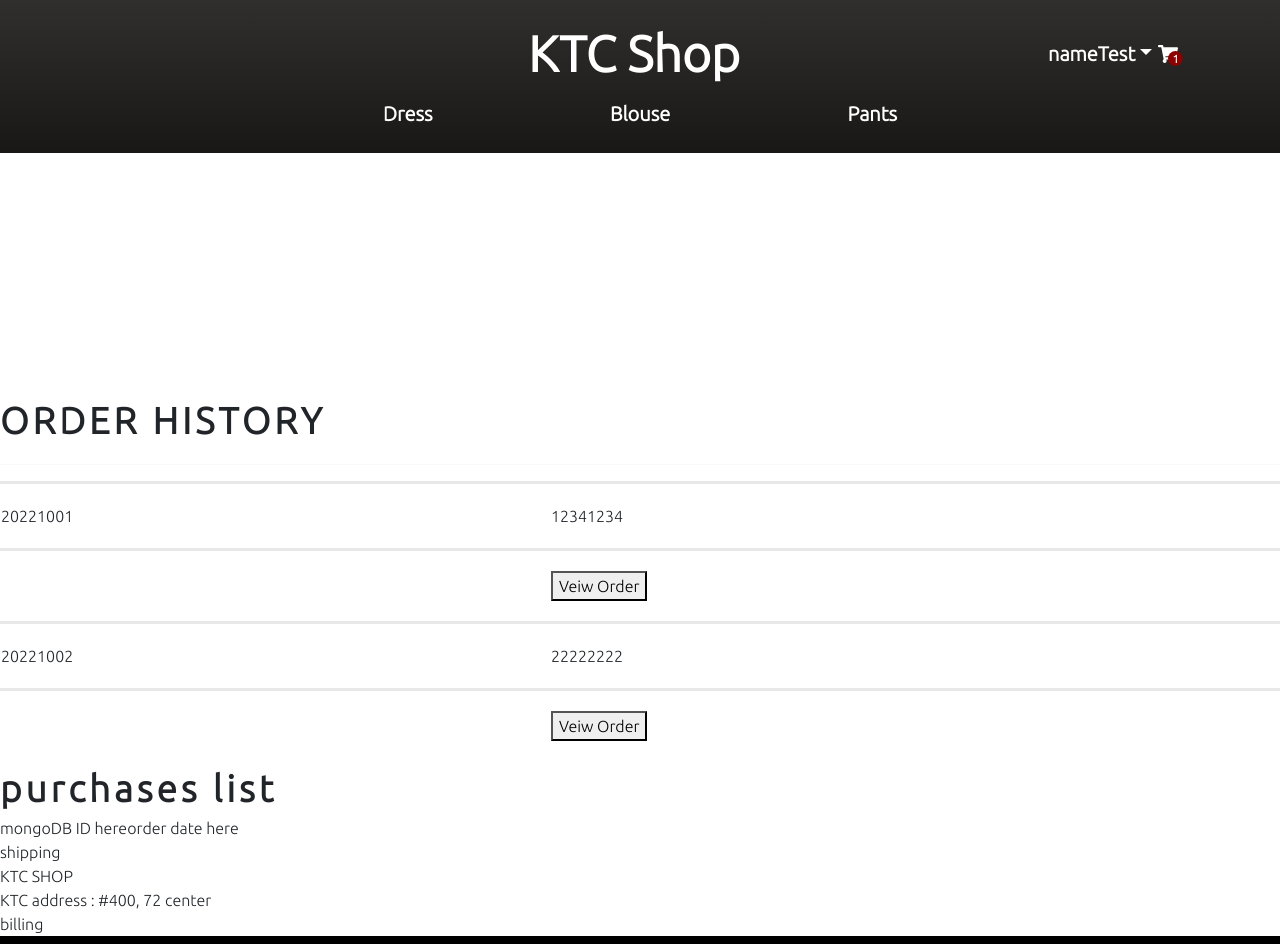
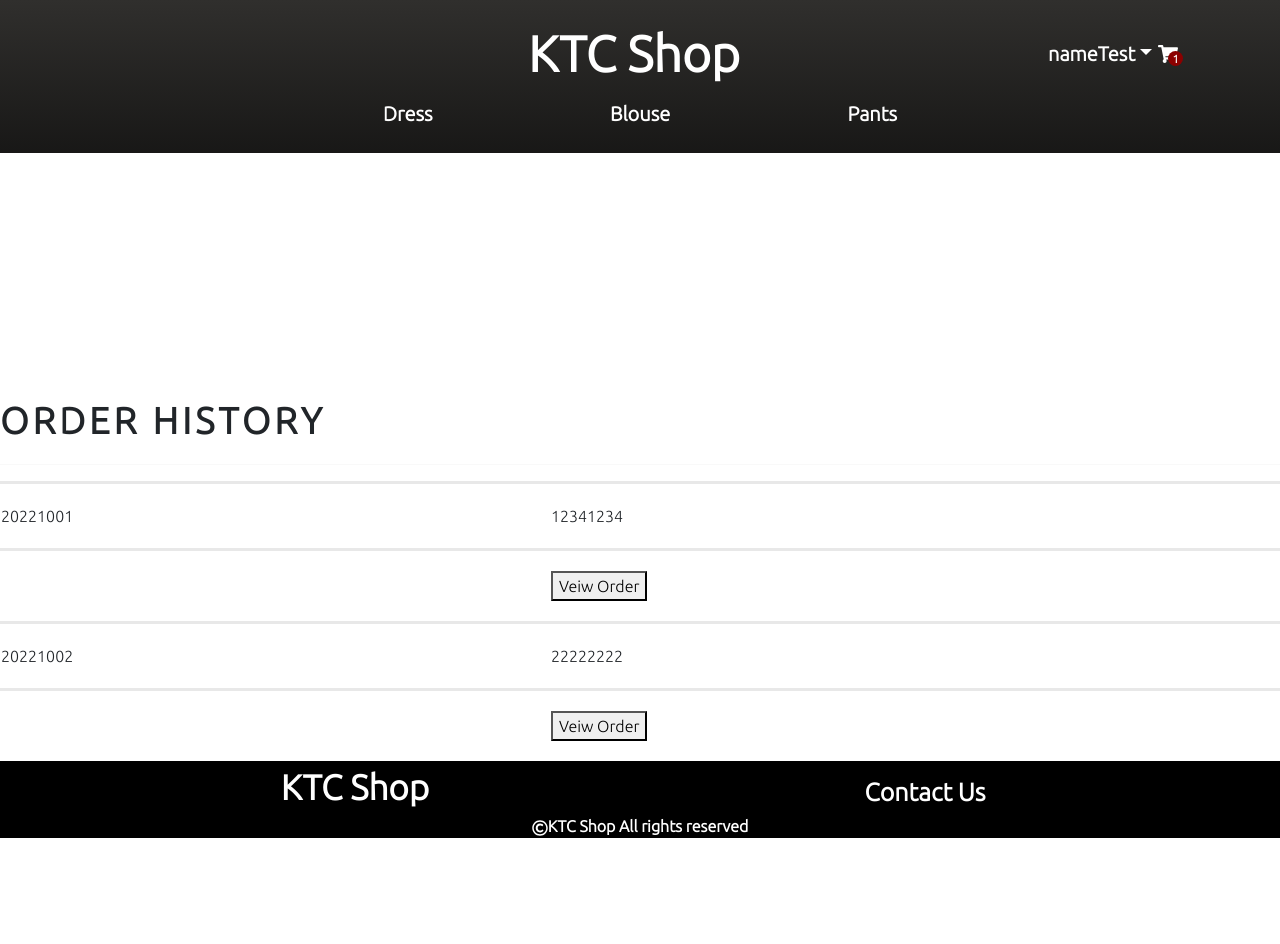
Before and after one commit to jihoon0324/KTC_E_Commerce, a React (Create React App) app in the folder frontend/: page /orderhistory in a window 1280 px wide. Shown: the top 944 px of the page. After the commit the page ends 838 px from the top, so only its background shows below. Built offline with nearby package versions, Linux system fonts and the light colour scheme.

Commit message:
pass data to modal

```diff
--- a/frontend/src/pages/orderhistory/OrderDetail.js
+++ b/frontend/src/pages/orderhistory/OrderDetail.js
@@ -1,12 +1,12 @@
 import React from "react";
 
-const OrderDetail = () => {
+const OrderDetail = ({ order }) => {
   return (
     <>
       <div className="pageTitle purchaseListTitle">purchases list</div>
       <div className="orderIDandDate">
-        <span className="orderID">mongoDB ID here</span>
-        <span className="orderDate">order date here</span>
+        <span className="orderID">{order.address}</span>
+        <span className="orderDate">{order.date}</span>
       </div>
       <div className="shippingInfo">
         <div className="shippingTitle">shipping</div>
--- a/frontend/src/pages/orderhistory/OrderHistory.js
+++ b/frontend/src/pages/orderhistory/OrderHistory.js
@@ -1,4 +1,4 @@
-import React from "react";
+import React, { useState } from "react";
 // import OrderList from "./OrderList";
 import OrderDetail from "./OrderDetail";
 import "./orderhistory.css";
@@ -37,8 +37,14 @@ const temData = [
 ];
 
 const OrderHistory = () => {
-  const openModal = ({ order }) => {
-    console.log({ order });
+  const [modal, setModal] = useState(false);
+  const [modalData, setModalData] = useState([]);
+
+  const openModal = (order) => {
+    setModalData(order);
+    console.log(order);
+    console.log(modalData);
+    return setModal(true);
   };
 
   return (
@@ -47,9 +53,9 @@ const OrderHistory = () => {
         <div className="pageTitle historyTitle">order history</div>
         <hr className="titleLine" />
 
-        {temData.map((order) => (
+        {temData.map((order, index) => (
           <table className="orderLists" key={order.id}>
-            <tbody className="orderList">
+            <tbody clas sName="orderList">
               <tr>
                 <td className="orderDate">{order.date}</td>
                 <td className="orderNumber">{order.id}</td>
@@ -59,7 +65,7 @@ const OrderHistory = () => {
                 <td>
                   <button
                     className="viewOrderDetail"
-                    onClick={() => openModal({ order })}
+                    onClick={() => openModal(order)}
                   >
                     Veiw Order
                   </button>
@@ -68,7 +74,7 @@ const OrderHistory = () => {
             </tbody>
           </table>
         ))}
-        <OrderDetail />
+        {modal === true ? <OrderDetail order={modalData} /> : ""}
       </div>
     </>
   );
```
Also changed, not shown: 1 other file (tests, documents, lock files or other folders).
